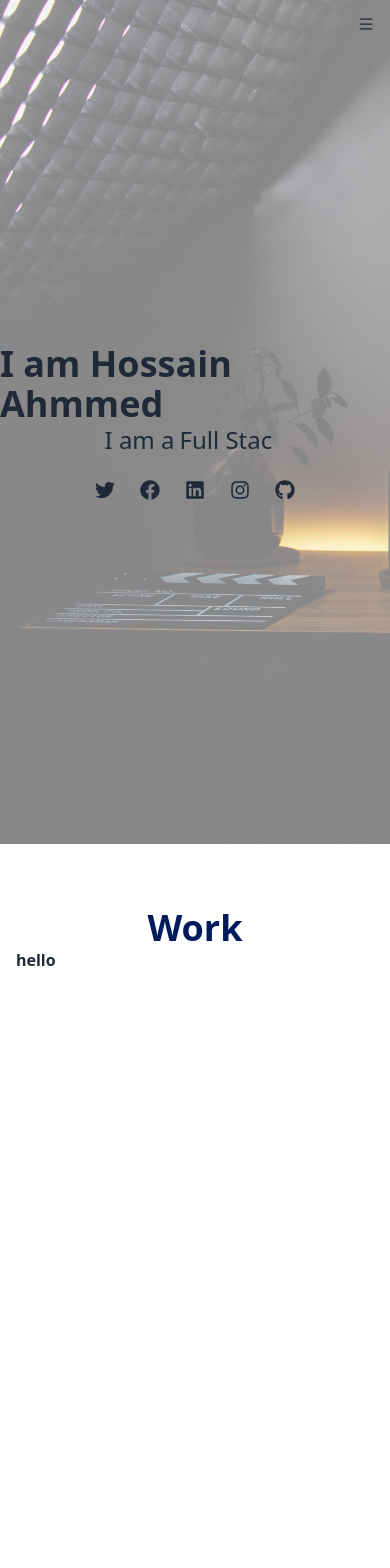
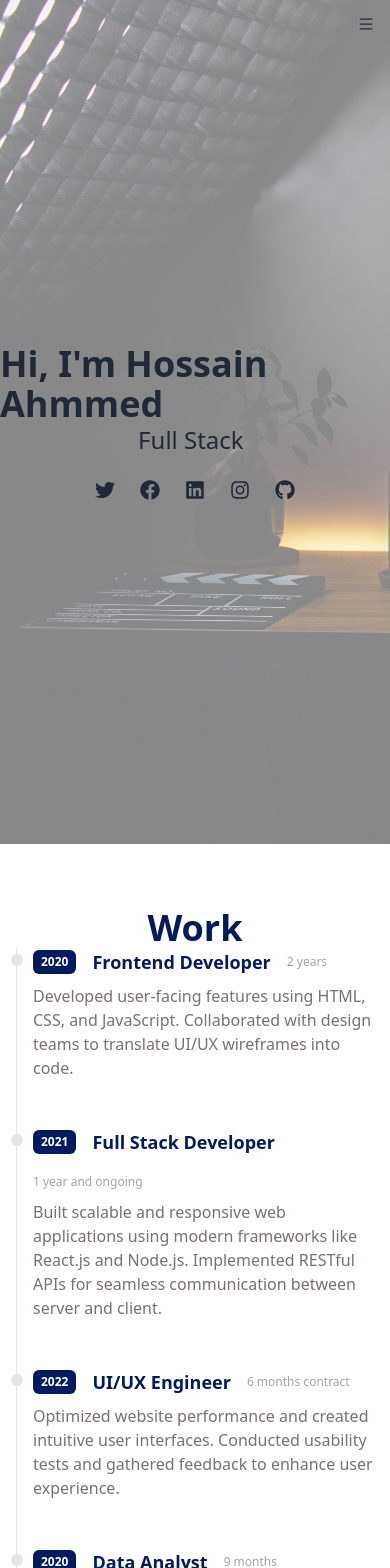
Before and after one commit to hossaintaufiq/Portfolio, a React (Vite) app in the folder Portfolio/: page / in a window 390 px wide. Shown: the top 1568 px of the page. Before the commit the page ends 1036 px from the top, so only its background shows below. Built offline with nearby package versions, Linux system fonts and the light colour scheme.

Commit message:
work part done and responsive

```diff
--- a/Portfolio/src/Components/Main.jsx
+++ b/Portfolio/src/Components/Main.jsx
@@ -8,18 +8,18 @@
             <img className="w-full h-screen object-cover object-left " src="/nubelson-fernandes-iE71-TMrrkE-unsplash.jpg" alt="" />
             <div className="w-full h-screen absolute top-0 left-0 bg-white/50">
                 <div className='max-w-[700px] m-auto h-full w-full flex flex-col justify-center  items-center'>
-                    <h1 className='sm:text-5xl text-4xl font-bold text-gray-800'>I am Hossain Ahmmed </h1>
-                    <h2 className='flex sm:text-2xl text-2xl text-gray-800 '>I am a
+                    <h1 className='sm:text-5xl text-4xl font-bold text-gray-800'>Hi, I'm Hossain Ahmmed </h1>
+                    <h2 className='flex sm:text-2xl text-2xl text-gray-800 '>
                         <TypeAnimation
                             sequence={[
                                 // Same substring at the start will only be typed out once, initially
-                                'Software Engineer',
+                                'A Software Engineer',
                                 1000, // wait 1s before replacing "Mice" with "Hamsters"
                                 'Full Stack Web Developer',
                                 1000,
-                                'Tech Enthusiast',
+                                'A Tech Enthusiast',
                                 1000,
-                                'Entrepreneur',
+                                'An Entrepreneur',
                                 1000
                             ]}
                             wrapper="div"
--- a/Portfolio/src/Work/Work.jsx
+++ b/Portfolio/src/Work/Work.jsx
@@ -1,6 +1,7 @@
 // import React from 'react';
 
-import WorkItem from "./WorkItem";
+// import WorkItem from "./WorkItem";
+import WorkSections from "./WorkSections";
 
 
 
@@ -46,16 +47,10 @@
     return (
         <div id="work" className="max-w-[1040px] m-auto md:pl-20 p-4 py-16 ">
             <h1 className="text-4xl font-bold text-center text-[#001b5c]">Work</h1>
-        {
-            data.map((item)=>{
 
-                <WorkItem key={item.id} />
-
-            })
-        }
-
-        <WorkItem />
-
+            {data.map(item => (
+                <WorkSections key={item.id} year={item.year} title={item.title} duration={item.duration} details={item.details} />
+            ))}
         </div>
     );
 };
--- a/Portfolio/src/Work/WorkItem.jsx
+++ /dev/null
@@ -1,14 +0,0 @@
-// import React from 'react';
-
-const WorkItem = () => {
-    return (
-        <div>
-
-            <h1 className="font-bold">hello</h1>
-
-
-        </div>
-    );
-};
-
-export default WorkItem;
--- /dev/null
+++ b/Portfolio/src/Work/WorkSections.jsx
@@ -0,0 +1,25 @@
+
+const WorkSections = ({ title , year , duration, details }) => {
+
+
+    return (
+        <div>
+        <ol className="flex flex-col md:flex-row relative border-l border-stone-200">
+            <li className="mb-10 ml-4">
+                <div className="absolute w-3 h-3 bg-stone-200 rounded-full mt-1.5 -left-1.5 border-white "/>
+                <p className=" flex flex-wrap gap-4 flex-row items-center justify-start text-xs md:text-sm">
+                    <span className=" inline-block px-2 py-1 font-semibold text-white bg-[#001b5e] rounded-md">{year}</span>
+                    <span className="text-lg font-semibold text-[#001b5e]">{title}</span>
+                    <span className="my-1 text-sa font-normal leading-none text-stone-400">{duration}</span>
+
+                </p>
+                <p className="my-2 text-base font-normal text-stone-500">{details}</p>
+            </li>
+        </ol>
+
+
+        </div>
+    );
+};
+
+export default WorkSections;
```
Also changed, not shown: Portfolio/src/App.jsx (+3 -11 lines).
